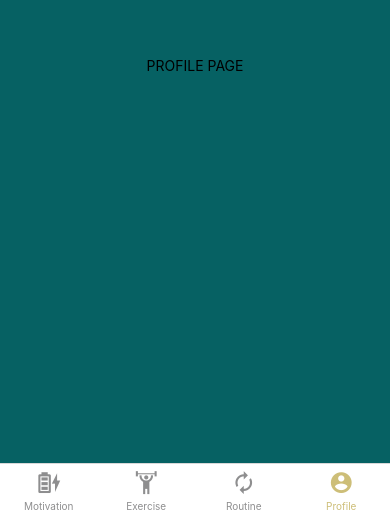
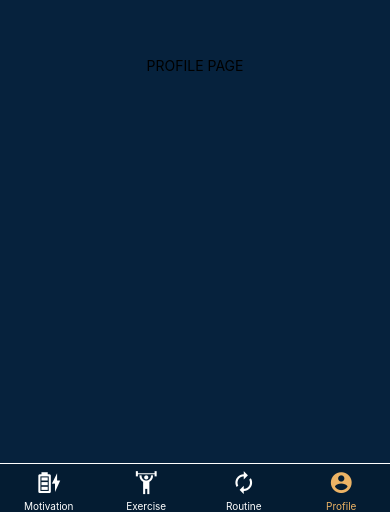
Before and after one commit to fatihalii/EFU-ExerciseApp, a React Native app: screen /Profile in a window 390 px wide. Shown: the part 332-844 px from the top of the page. Built offline with nearby package versions, Linux system fonts and the light colour scheme.

Commit message:
Add files via upload

```diff
--- a/components/Navbar.js
+++ b/components/Navbar.js
@@ -1,69 +1,87 @@
-import { Text, StyleSheet, View } from "react-native";
+import { createBottomTabNavigator } from "@react-navigation/bottom-tabs";
+import MaterialCommunityIcons from "react-native-vector-icons/MaterialCommunityIcons";
 
-import { createBottomTabNavigator } from "@react-navigation/bottom-tabs";
-import Ionicons from "react-native-vector-icons/Ionicons";
-import MaterialCommunityIcons from 'react-native-vector-icons/MaterialCommunityIcons';
-
-
-const ProfileComponent = () => <View style={styles.viewContainer}><Text>PROFILE PAGE</Text></View> ;
-const ExerciseComponent = () => <View style={styles.viewContainer}><Text>EXERCISE PAGE</Text></View> ;
-const RoutineComponent = () => <View style={styles.viewContainer}><Text>ROUTINE PAGE</Text></View> ;
-const MotivationComponent = () => <View style={styles.viewContainer}><Text>MOTIVATION PAGE</Text></View> ;
+import Exercise from "../screens/Exercise";
+import Motivation from "../screens/Motivation";
+import Routine from "../screens/Routine";
+import Profile from "../screens/Profile";
 
 const tab = createBottomTabNavigator();
 
 const Navbar = () => {
   return (
+    <tab.Navigator
+      screenOptions={{
+        headerShown: false,
+        tabBarActiveTintColor: "#ECB365",
+        tabBarInactiveTintColor:'#FFFFFF',
+        tabBarStyle: { backgroundColor: "#041C32", borderTopColor: "#FFFFFF" },
 
-    <tab.Navigator
-    screenOptions={{headerShown: false}}
-    tabBarOptions={
-      {
-      activeTintColor: '#CDBE78',
+      }}
+    >
+      <tab.Screen
+        name="Motivation"
+        component={Motivation}
+        options={{
+          title: " ",
 
-    }} >
-       <tab.Screen name="Motivation" component={MotivationComponent} options={{
-         title: " ",
-
-          tabBarLabel: 'Motivation',
+          tabBarLabel: "Motivation",
           tabBarIcon: ({ color, size }) => (
-            <MaterialCommunityIcons name="battery-charging-high" color={color} size={size} />
+            <MaterialCommunityIcons
+              name="battery-charging-high"
+              color={color}
+              size={size}
+            />
           ),
-        }} />
-      <tab.Screen name="Exercise" component={ExerciseComponent} options={{
-        title: " ",
-          tabBarLabel: 'Exercise',
+        }}
+      />
+      <tab.Screen
+        name="Exercise"
+        component={Exercise}
+        options={{
+          title: " ",
+          tabBarLabel: "Exercise",
           tabBarIcon: ({ color, size }) => (
-            <MaterialCommunityIcons name="weight-lifter" color={color} size={size} />
+            <MaterialCommunityIcons
+              name="weight-lifter"
+              color={color}
+              size={size}
+            />
           ),
-        }} />
-      <tab.Screen name="Routine" component={RoutineComponent} options={{
-        title: " ",
-          tabBarLabel: 'Routine',
+        }}
+      />
+      <tab.Screen
+        name="Routine"
+        component={Routine}
+        options={{
+          title: " ",
+          tabBarLabel: "Routine",
           tabBarIcon: ({ color, size }) => (
-            <MaterialCommunityIcons name="autorenew" color={color} size={size} />
+            <MaterialCommunityIcons
+              name="autorenew"
+              color={color}
+              size={size}
+            />
           ),
-        }} />
-      <tab.Screen name="Profile" component={ProfileComponent} options={{
-        title: " ",
-          tabBarLabel: 'Profile',
+        }}
+      />
+      <tab.Screen
+        name="Profile"
+        component={Profile}
+        options={{
+          title: " ",
+          tabBarLabel: "Profile",
           tabBarIcon: ({ color, size }) => (
-            <MaterialCommunityIcons name="account-circle" color={color} size={size} />
+            <MaterialCommunityIcons
+              name="account-circle"
+              color={color}
+              size={size}
+            />
           ),
-        }} />
+        }}
+      />
     </tab.Navigator>
   );
 };
 
-
 export default Navbar;
-
-const styles = StyleSheet.create({
-  viewContainer : {
-    flex:1,
-    alignItems: 'center',
-    justifyContent: 'center',
-    backgroundColor:'#066163'
-
-  }
-});
--- /dev/null
+++ b/screens/Exercise.js
@@ -0,0 +1,24 @@
+import { View, Text, StyleSheet } from "react-native";
+
+
+const Exercise = () => {
+    return (
+
+      <View style={styles.viewContainer}>
+        <Text>Exercise PAGE</Text>
+      </View>
+
+    );
+  };
+
+  export default Exercise;
+
+  const styles = StyleSheet.create({
+      viewContainer : {
+        flex:1,
+        alignItems: 'center',
+        justifyContent: 'center',
+        backgroundColor:'#06223d'
+
+      }
+    });
--- /dev/null
+++ b/screens/Motivation.js
@@ -0,0 +1,24 @@
+import { View, Text, StyleSheet } from "react-native";
+
+
+const Motivation = () => {
+    return (
+
+      <View style={styles.viewContainer}>
+        <Text>Motivation PAGE</Text>
+      </View>
+
+    );
+  };
+
+  export default Motivation;
+
+  const styles = StyleSheet.create({
+      viewContainer : {
+        flex:1,
+        alignItems: 'center',
+        justifyContent: 'center',
+        backgroundColor:'#06223d'
+
+      }
+    });
--- /dev/null
+++ b/screens/Profile.js
@@ -0,0 +1,25 @@
+import { View, Text, StyleSheet } from "react-native";
+
+
+
+const Profile = () => {
+  return (
+
+    <View style={styles.viewContainer}>
+      <Text>PROFILE PAGE</Text>
+    </View>
+
+  );
+};
+
+export default Profile;
+
+const styles = StyleSheet.create({
+    viewContainer : {
+      flex:1,
+      alignItems: 'center',
+      justifyContent: 'center',
+      backgroundColor:'#06223d'
+
+    }
+  });
--- /dev/null
+++ b/screens/Routine.js
@@ -0,0 +1,25 @@
+import { View, Text, StyleSheet } from "react-native";
+
+
+
+const Routine = () => {
+    return (
+
+      <View style={styles.viewContainer}>
+        <Text>Routine PAGE</Text>
+      </View>
+
+    );
+  };
+
+  export default Routine;
+
+  const styles = StyleSheet.create({
+      viewContainer : {
+        flex:1,
+        alignItems: 'center',
+        justifyContent: 'center',
+        backgroundColor:'#06223d'
+
+      }
+    });
```
Also changed, not shown: App.js (+0 -7 lines).
